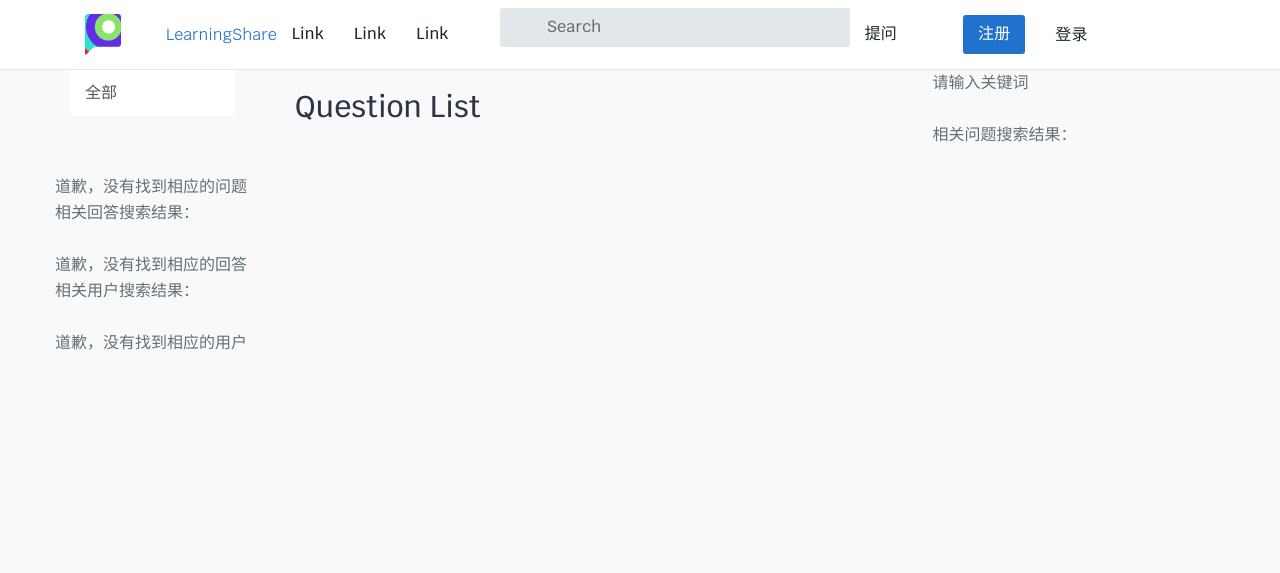
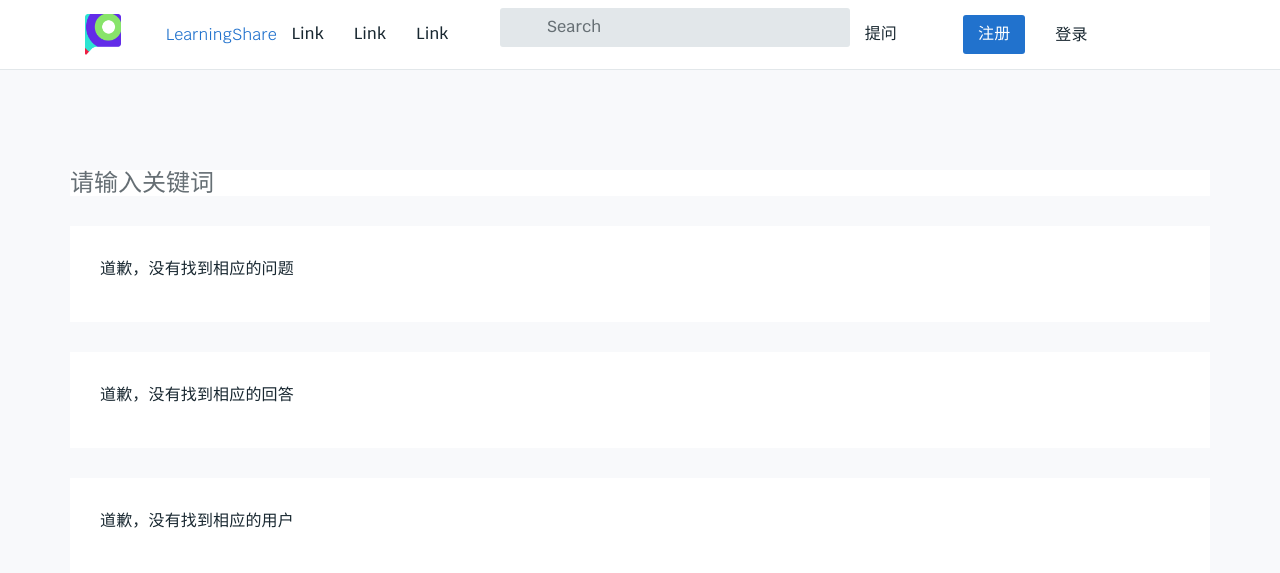
Before and after one commit to mp332/LearningShare, a Django app: page /question/search/ in a window 1280 px wide. Shown: the top 573 px of the page. Run offline with Django 3.2, Linux system fonts and the light colour scheme; some libraries are stand-ins or nearby versions.

Commit message:
Update search.html

```diff
--- a/templates/question/search.html
+++ b/templates/question/search.html
@@ -1,59 +1,120 @@
 {% extends 'index.html' %}
-{% block search %}
+{% block content %}
 
+<main id="tt-pageContent">
+    <div class="container">
+        <div class="tt-single-topic-list">
             {% if err_msg %}
+            <div class="tt-item">
+                <div class="tt-item-header">
+                    <h3>
                         <p>{{ err_msg }}</p>
+                    </h3>
+                </div>
+            </div>
             {% endif %}
-
             {% if keyword %}
-        <p>搜索关键字：{{ keyword }}</p>
-    {% endif %}
-
-    <p>相关问题搜索结果：</p>
-    {% for question in question_list %}
-
-			<div class="container">
-				<div class="row clearfix">
-					<div class="col-md-12 column">
-						<blockquote>
-							<p style="font-size:20px">
-								<a href="../{{question.id}}">{{question.questionTitle}}</a>
-							</p>
-							<p style="font-size:13px">
-								{{ question.user }}写于{{question.created}}
-							</p>
-						</blockquote>
+            <div class="tt-item">
+                <div class="tt-info-box">
+                    <div class="row-object-inline form-default">
+                        <h6 class="tt-title">关键字:</h6>
+                        <ul class="tt-list-badge tt-size-lg">
+                            <li><a href="#"><span class="tt-color02 tt-badge">{{ keyword }}</span></a></li>
+                        </ul>
                     </div>
                 </div>
             </div>
-
-    {% empty %}
-        <div class="no-post">道歉，没有找到相应的问题</div>
-    {% endfor %}
-
-    <p>相关回答搜索结果：</p>
-    {% for answer in answer_list %}
-        <div class="container">
-				<div class="row clearfix">
-					<div class="col-md-12 column">
-						<blockquote>
-							<p style="font-size:20px">
-								<a href="../{{ answer.question.id }}">{{answer.question}}</a>
-							</p>
-                            <p style="font-size:17px">
-                                {{ answer.answer_text }}
-                            </p>
-							<p style="font-size:13px">
-								{{ answer.author }}写于{{answer.pub_date}}
-							</p>
-						</blockquote>
+            {% endif %}
+            {% for question in question_list %}
+            <div class="tt-item">
+                <div class="tt-single-topic">
+                    <div class="tt-item-header pt-noborder">
+                        <div class="tt-item-header info-top">
+                            <div class="tt-avater-title">
+                                <a href="#">author: {{ question.user }}</a>
+                            </div>
+                            <div class="tt-item-title">
+                                <a href="../{{question.id}}">{{question.questionTitle}}</a>
+                            </div>
+                            <div class="tt-item-tag">
+                                <ul class="tt-list-badge">
+                                    <li><a href="#"><span
+                                                class="tt-color09 tt-badge">发表于{{ question.created }}</span></a></li>
+                                </ul>
                             </div>
                         </div>
                     </div>
+                </div>
+            </div>
+            {% empty %}
+            <div class="tt-item">
+                <div class="tt-info-box">
+                    <div class="row-object-inline form-default">
+                        <h6 class="tt-title">道歉，没有找到相应的问题</h6>
+                    </div>
+                </div>
+            </div>
+            {% endfor %}
 
+            {% for answer in answer_list %}
+            <div class="tt-item">
+                <div class="tt-single-topic">
+                    <div class="tt-item-header pt-noborder">
+                        <div class="tt-item-header info-top">
+                            <div class="tt-avater-title">
+                                <a href="#">author: {{ answer.author }}</a>
+                            </div>
+                            <div class="tt-item-title">
+                                <a href="../{{ answer.question.id }}">{{answer.question}}</a>
+                                <p>{{ answer.answer_text }}</p>
+                            </div>
+                            <div class="tt-item-tag">
+                                <ul class="tt-list-badge">
+                                    <li><a href="#"><span
+                                                class="tt-color09 tt-badge">发表于{{ answer.pub_date }}</span></a></li>
+                                </ul>
+                            </div>
+                        </div>
+                    </div>
+                </div>
+            </div>
             {% empty %}
-        <div class="no-post">道歉，没有找到相应的回答</div>
+            <div class="tt-item">
+                <div class="tt-info-box">
+                    <div class="row-object-inline form-default">
+                        <h6 class="tt-title">道歉，没有找到相应的回答</h6>
+                    </div>
+                </div>
+            </div>
             {% endfor %}
+
+            {% for user in user_list %}
+            <div class="tt-item">
+                <div class="tt-single-topic">
+                    <div class="tt-item-header pt-noborder">
+                        <div class="tt-item-header info-top">
+                            <div class="tt-item-title">
+                                <a href="../show_question/?user={{user.id}}">{{user.username}}</a>
+                            </div>
+                        </div>
+                    </div>
+                </div>
+            </div>
+            {% empty %}
+            <div class="tt-item">
+                <div class="tt-info-box">
+                    <div class="row-object-inline form-default">
+                        <h6 class="tt-title">道歉，没有找到相应的用户</h6>
+                    </div>
+                </div>
+            </div>
+            {% endfor %}
+
+
+        </div>
+    </div>
+</main>
+{% endblock %}
 
 <p>相关用户搜索结果：</p>
 {% for user in user_list %}
@@ -68,5 +129,3 @@
 {% empty %}
 <div class="no-post">道歉，没有找到相应的用户</div>
 {% endfor %}
-
-{% endblock %}
```
Lines whose indentation alone changed are shown as unchanged.
